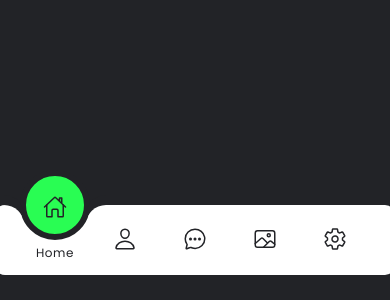
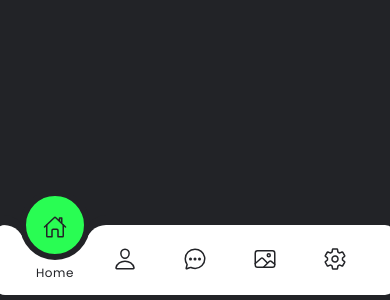
Before and after one commit to aaHuda/navigation-bar-smooth, a plain HTML site: page index.html in a window 390 px wide. Shown: the part 549-849 px from the top of the page. Drawn offline with nearby package versions, Linux system fonts and the light colour scheme.

Commit message:
third commit

```diff
--- a/style.css
+++ b/style.css
@@ -142,3 +142,9 @@ body {
 .navigation ul li:nth-child(5).active ~ .indikator {
   transform: translateX(calc(70px * 4));
 }
+
+@media screen and (max-width: 450px) {
+  .navigation {
+    margin-bottom: 0;
+  }
+}
```
